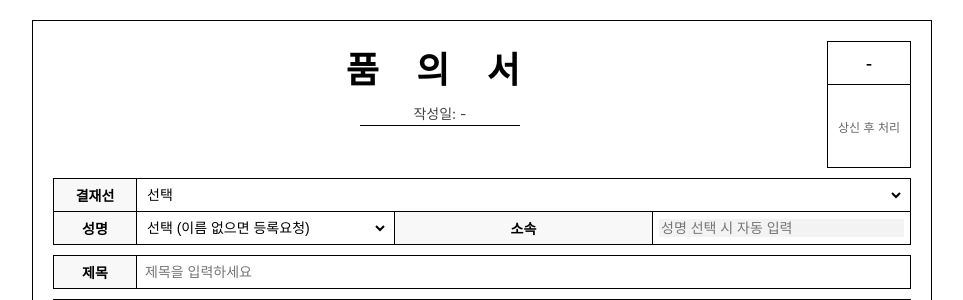
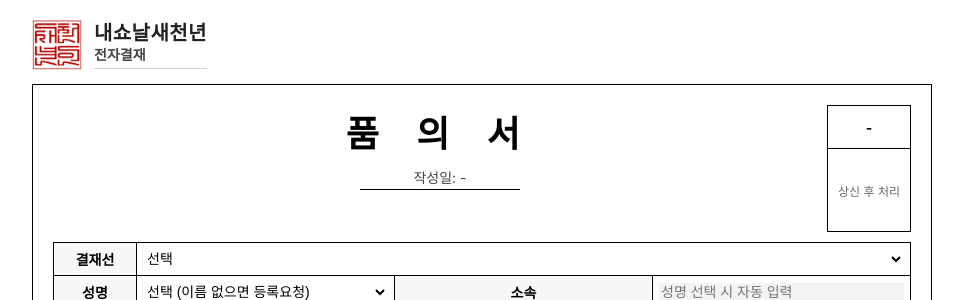
Before and after one commit to hyunsoo76/approval, a Django app: page /v2/new/ in a window 1280 px wide. Shown: the top 300 px of the page, without its empty margins (158-1121 px from the left). Run offline with Django 5.2, Linux system fonts and the light colour scheme; data that the repository does not hold is empty.

Commit message:
상단홈버튼추가

```diff
--- a/approvals_v2/templates/approvals_v2/list.html
+++ b/approvals_v2/templates/approvals_v2/list.html
@@ -95,7 +95,7 @@
 
     <div class="d-flex justify-content-between align-items-center mb-4">
 
-      <div class="d-flex align-items-center gap-3">
+      <a class="d-flex align-items-center gap-3 text-decoration-none" href="/approval/v2/" aria-label="전자결재 홈">
         <img src="{% static 'img/saecheon_stamp.png' %}"
             alt="새천년인"
             class="stamp-logo">
@@ -109,7 +109,7 @@
             전자결재
           </div>
         </div>
-      </div>
+      </a>
 
       <a class="btn btn-outline-dark fw-semibold" href="/approval/v2/new/">
         + 새 기안
--- a/approvals_v2/templates/approvals_v2/new.html
+++ b/approvals_v2/templates/approvals_v2/new.html
@@ -1,4 +1,5 @@
 {% extends "base.html" %}
+{% load static %}
 
 {% block title %}
   {% if mode == "edit" %}품의서 수정(v2){% else %}품의서 작성(v2){% endif %}
@@ -8,6 +9,45 @@
 <style>
   body{font-family:-apple-system,BlinkMacSystemFont,"맑은 고딕",sans-serif;margin:20px;}
   .paper{width:100%;max-width:900px;border:1px solid #000;padding:20px;box-sizing:border-box;margin:0 auto;background:#fff;}
+  .brand-home{
+    width:100%;
+    max-width:900px;
+    margin:0 auto 14px auto;
+    display:flex;
+    align-items:center;
+    gap:12px;
+    color:#222;
+    text-decoration:none;
+  }
+  .brand-home:hover{ color:#222; text-decoration:none; }
+  .brand-home .stamp-logo{ height:50px; width:auto; }
+  .brand-home .system-wrap{
+    display:inline-block;
+    line-height:1.2;
+    position:relative;
+    padding-bottom:6px;
+  }
+  .brand-home .system-wrap::after{
+    content:"";
+    position:absolute;
+    left:0;
+    right:0;
+    bottom:0;
+    height:1.4px;
+    background:#cfcfcf;
+  }
+  .brand-home .brand-title{
+    font-size:20px;
+    font-weight:800;
+    letter-spacing:0.02em;
+    color:#222;
+  }
+  .brand-home .brand-subtitle{
+    margin-top:2px;
+    font-size:14px;
+    color:#444;
+    font-weight:700;
+  }
 
   .header-wrapper{display:flex;align-items:flex-start;justify-content:center;margin-bottom:10px;}
   .header-left{flex:1;text-align:center;}
@@ -39,6 +79,10 @@
 
   @media (max-width:600px){
     body{margin:10px;font-size:13px;}
+    .brand-home{ margin-bottom:10px; gap:10px; }
+    .brand-home .stamp-logo{ height:42px; }
+    .brand-home .brand-title{ font-size:18px; }
+    .brand-home .brand-subtitle{ font-size:13px; }
     .paper{padding:10px;}
     .header-wrapper{flex-direction:column;align-items:stretch;}
     .header-left{margin-bottom:10px;}
@@ -128,6 +172,14 @@
 {% endblock %}
 
 {% block content %}
+<a class="brand-home" href="/approval/v2/" aria-label="전자결재 홈">
+  <img src="{% static 'img/saecheon_stamp.png' %}" alt="새천년인" class="stamp-logo">
+  <div class="system-wrap">
+    <div class="brand-title">내쇼날새천년</div>
+    <div class="brand-subtitle">전자결재</div>
+  </div>
+</a>
+
 <div class="paper">
 
   <form method="post" action="{{ form_action }}" enctype="multipart/form-data" id="approvalForm">
```
Also changed, not shown: approvals_v2/templates/approvals_v2/detail.html (+51 -0 lines).
